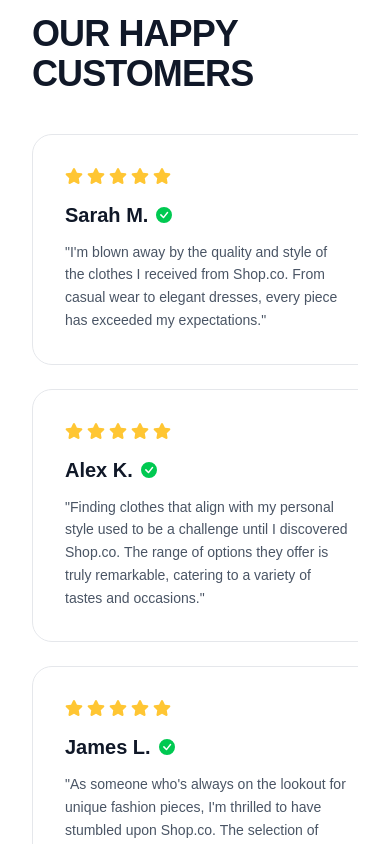
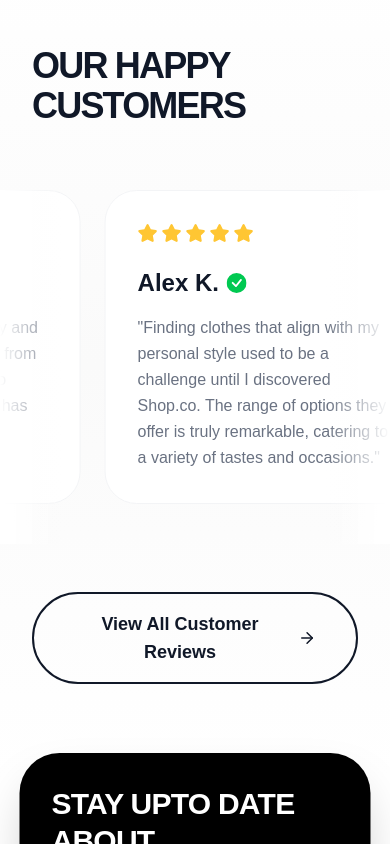
Before and after one commit to dzikripcr/dzikri-go, a React (Vite) app: page /home in a window 390 px wide. Shown: the part 7560-8404 px from the top of the page. Built offline with nearby package versions, Linux system fonts and the light colour scheme; a web font is replaced by a local one.

Commit message:
Penambahan efek marquee pada review customer

```diff
--- a/src/pages/Home.jsx
+++ b/src/pages/Home.jsx
@@ -267,7 +267,7 @@ export default function Home() {
             className="bg-black text-white px-12 py-4 rounded-full font-medium
                        transition-all duration-300 ease-in-out
                        hover:bg-gray-800 hover:scale-105 hover:shadow-2xl hover:shadow-black/40
-                       active:scale-95 active:bg-black w-full md:w-auto"
+                       active:scale-95 active:bg-black w-full md:w-auto cursor-pointer"
           >
             Shop Now
           </button>
@@ -476,43 +476,90 @@ export default function Home() {
         </div>
       </section>
 
-      {/* TESTIMONIALS */}
-      <section className="py-16 px-8 max-w-7xl mx-auto">
-        <div className="flex justify-between items-end mb-10">
-          <h3 className="text-4xl font-black uppercase tracking-tight">
-            OUR HAPPY CUSTOMERS
+      {/* TESTIMONIALS - LUXURY MARQUEE SECTION (AUTO-ONLY) */}
+      <section className="py-24 relative overflow-hidden bg-gradient-to-b from-white via-[#fafafa] to-white">
+        {/* CSS Khusus untuk Marquee Review */}
+        <style>
+          {`
+            @keyframes marquee-review {
+              0% { transform: translateX(0); }
+              100% { transform: translateX(-50%); }
+            }
+            .animate-marquee-review {
+              display: flex;
+              width: max-content;
+              /* Durasi 40s untuk efek berjalan elegan dan santai */
+              animation: marquee-review 40s linear infinite;
+            }
+            /* Berhenti saat kursor diarahkan ke area ulasan */
+            .review-container:hover .animate-marquee-review {
+              animation-play-state: paused;
+            }
+          `}
+        </style>
+
+        <div className="max-w-7xl mx-auto px-8 flex justify-between items-end mb-16 relative z-20">
+          <h3 className="text-4xl md:text-5xl font-black uppercase tracking-tighter text-gray-900">
+            Our Happy Customers
           </h3>
-          <div className="space-x-4 hidden md:flex items-center">
-            <button className="text-xl p-2 border border-gray-200 rounded-full hover:bg-black hover:text-white transition">
-              <FiArrowLeft />
-            </button>
-            <button className="text-xl p-2 border border-gray-200 rounded-full hover:bg-black hover:text-white transition">
-              <FiArrowRight />
-            </button>
+          {/* Elemen dekoratif bintang */}
+          <div className="hidden md:flex gap-2 opacity-50">
+            <FaStar className="text-gray-300 text-3xl" />
+            <FaStar className="text-gray-300 text-4xl -mt-4" />
+            <FaStar className="text-gray-300 text-2xl" />
           </div>
         </div>
-        <div className="flex flex-col md:flex-row gap-6 overflow-x-auto pb-4 snap-x">
-          {testimonials.map((testi) => (
+
+        {/* MARQUEE WRAPPER */}
+        <div className="relative w-full review-container overflow-hidden pb-10">
+          {/* Gradient Blur di Kiri & Kanan untuk Efek Mewah (Fade out) */}
+          <div className="absolute top-0 left-0 w-16 md:w-48 h-full bg-gradient-to-r from-white to-transparent z-10 pointer-events-none"></div>
+          <div className="absolute top-0 right-0 w-16 md:w-48 h-full bg-gradient-to-l from-white to-transparent z-10 pointer-events-none"></div>
+
+          <div className="animate-marquee-review flex items-stretch gap-6 md:gap-8 px-4 md:px-8">
+            {[...Array(3)].map((_, arrayIndex) => (
+              <React.Fragment key={arrayIndex}>
+                {testimonials.map((testi, index) => (
                   <div
-              key={testi.id}
-              className="border border-gray-200 rounded-[20px] p-8 min-w-[350px] flex-1 snap-center"
+                    key={`${testi.id}-${arrayIndex}-${index}`}
+                    className="w-[320px] md:w-[420px] flex-shrink-0 bg-white border border-gray-100 rounded-[32px] p-8 md:p-10 transition-all duration-500 ease-out hover:-translate-y-3 hover:border-gray-200 hover:shadow-[0_20px_50px_rgb(0,0,0,0.06)] group relative overflow-hidden"
                   >
-              <div className="flex space-x-1 text-[#FFC633] mb-4 text-lg">
+                    {/* Aksen kilau (shimmer) saat di hover */}
+                    <div className="absolute top-0 left-[-100%] w-[50%] h-full bg-gradient-to-r from-transparent via-white/40 to-transparent skew-x-[-20deg] group-hover:animate-[shimmer_1.5s_infinite] pointer-events-none z-0"></div>
+
+                    <div className="relative z-10">
+                      <div className="flex space-x-1 text-[#FFC633] mb-6 text-xl">
                         <FaStar />
                         <FaStar />
                         <FaStar />
                         <FaStar />
                         <FaStar />
                       </div>
-              <h4 className="font-bold text-xl mb-3 flex items-center gap-2">
+                      <h4 className="font-extrabold text-2xl mb-4 flex items-center gap-2 text-gray-900">
                         {testi.name}{" "}
-                <BsCheckCircleFill className="text-green-500 text-base" />
+                        <BsCheckCircleFill className="text-green-500 text-xl" />
                       </h4>
-              <p className="text-gray-600 leading-relaxed text-sm">
+                      <p className="text-gray-500 leading-relaxed text-base md:text-lg font-medium">
                         "{testi.text}"
                       </p>
                     </div>
+                  </div>
                 ))}
+              </React.Fragment>
+            ))}
+          </div>
+        </div>
+
+        {/* BUTTON VIEW ALL REVIEWS */}
+        <div className="flex justify-center mt-12 relative z-20 px-8">
+          <button className="group relative px-10 py-4 bg-transparent text-gray-900 font-bold text-lg rounded-full overflow-hidden border-2 border-gray-900 transition-all duration-300 cursor-pointer">
+            {/* Latar belakang hitam yang muncul dari bawah saat di-hover */}
+            <div className="absolute inset-0 bg-gray-900 translate-y-full group-hover:translate-y-0 transition-transform duration-500 ease-in-out"></div>
+            <span className="relative z-10 flex items-center gap-3 group-hover:text-white transition-colors duration-300">
+              View All Customer Reviews
+              <FiArrowRight className="text-xl group-hover:translate-x-2 transition-transform duration-300" />
+            </span>
+          </button>
         </div>
       </section>
 
```
Lines whose indentation alone changed are shown as unchanged.
